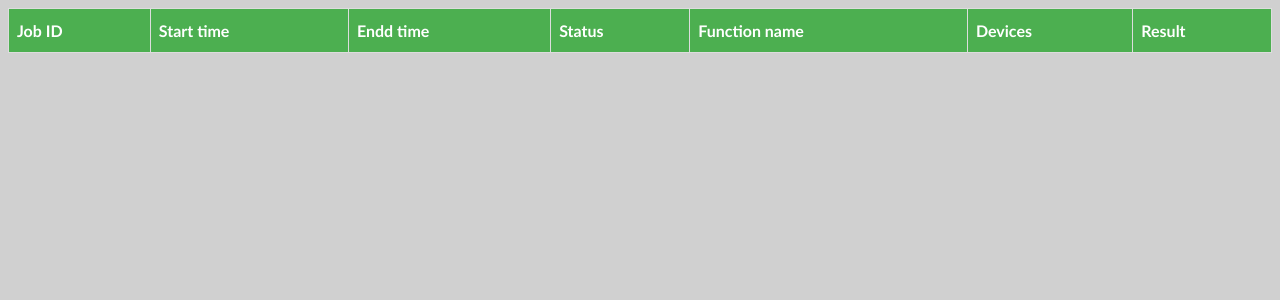
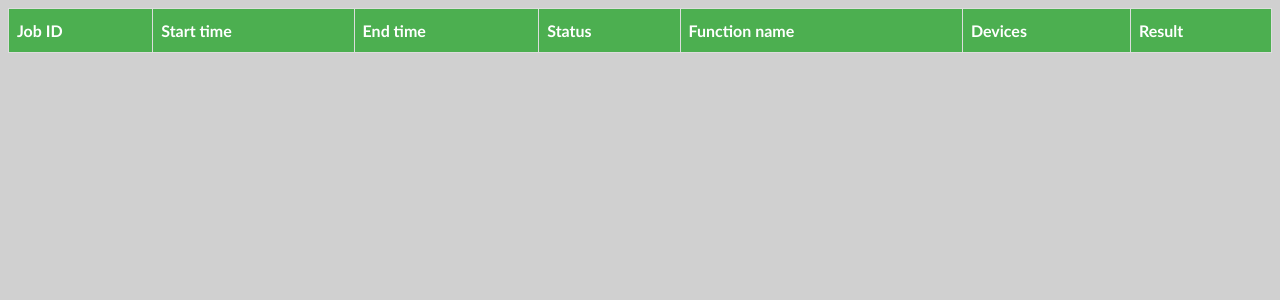
Before and after one commit to SUNET/cnaas-nms, a Flask app: page /jobs in a window 1280 px wide. Shown: the top 300 px of the page. Run offline with Flask 2, Linux system fonts and the light colour scheme; data that the repository does not hold is empty; parts of the project's set-up code (start-up, migrations or seed data) failed here and were passed over.

Commit message:
Update jobs.html
Typo

```diff
--- a/src/cnaas_nms/api/templates/jobs.html
+++ b/src/cnaas_nms/api/templates/jobs.html
@@ -28,7 +28,7 @@
       <tr>
 	<th>Job ID</th>
 	<th>Start time</th>
-	<th>Endd time</th>
+	<th>End time</th>
 	<th>Status</th>
 	<th>Function name</th>
 	<th>Devices</th>
```
